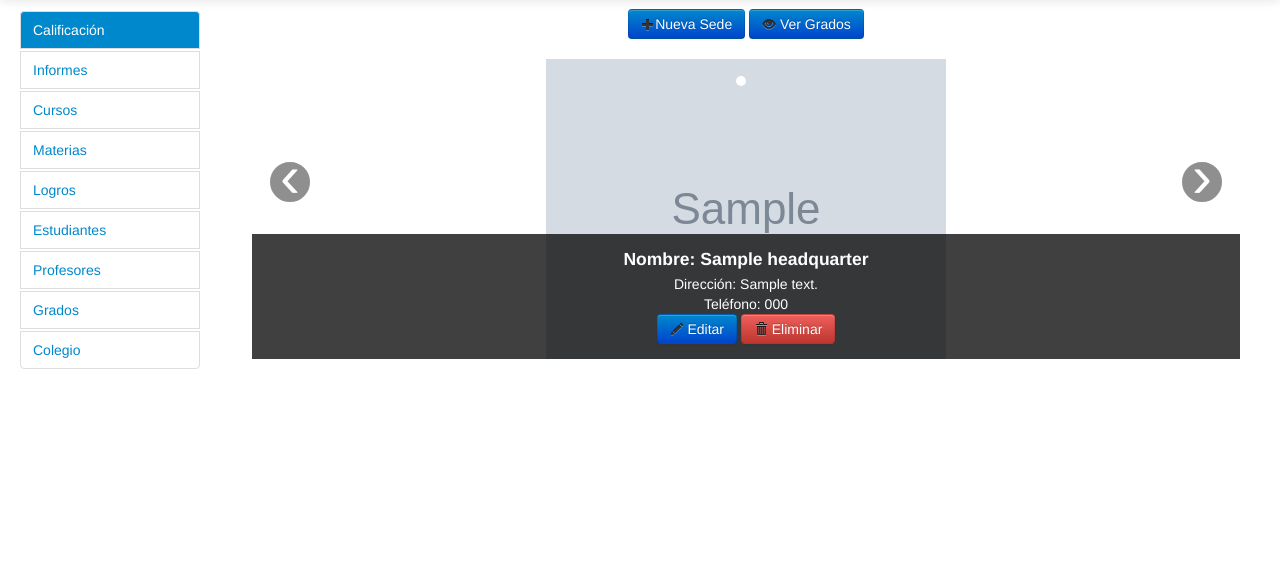
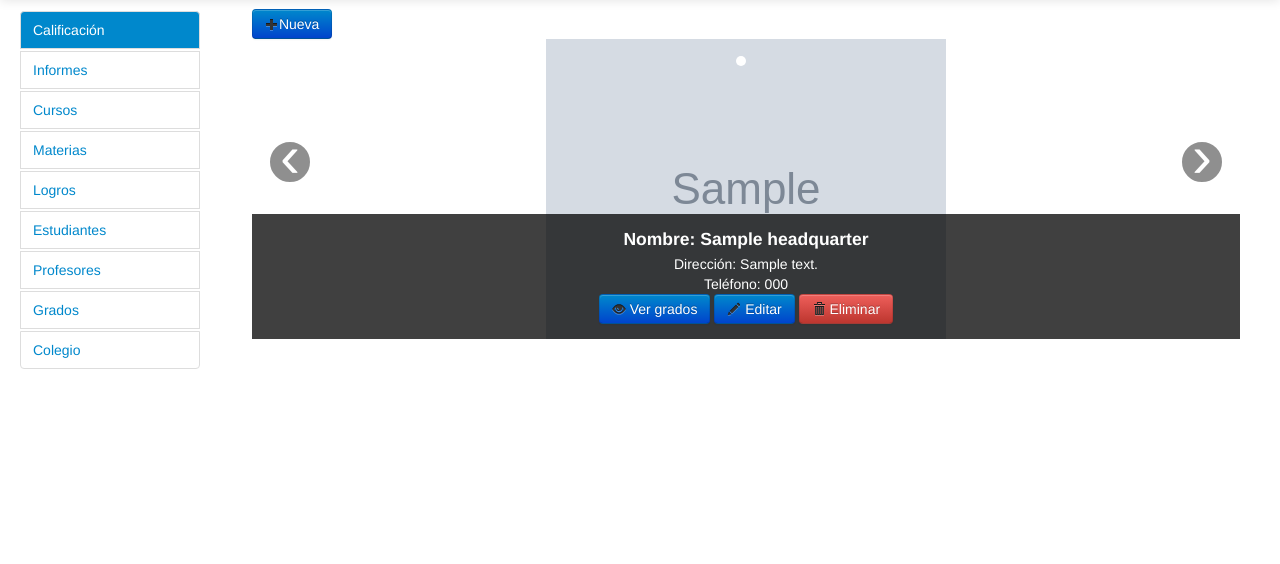
Before and after one commit to a13xander/school, a Django app: page /headquarters/ in a window 1280 px wide. Shown: the part 41-605 px from the top of the page. Run offline with Django 3.2, Linux system fonts and the light colour scheme; a user stored in the database is signed in; tables that the repository leaves empty hold one stand-in row (values such as "Sample post"); grey boxes marked "Sample" are stand-in pictures; parts of the project's set-up code (start-up, migrations or seed data) failed here and were passed over; some libraries are stand-ins or nearby versions.

Commit message:
Corregi el error que se presentaba al borrar la sede, modifique el modelo de headquarter para agregar que el nombre sea unico y agregue la excepcion si ocurre esto.

```diff
--- a/CodeSchool/CodeSchool/Templates/headquarters.html
+++ b/CodeSchool/CodeSchool/Templates/headquarters.html
@@ -4,10 +4,8 @@
 {% endblock %}
 {% block contenido %}
 	<div class="container-fluid">
-		<form id="frmOptions" method="post" class="form-inline text-center">
-			<a href="/headquarters/new" role="button" class="btn btn-primary"><i class="icon-plus"></i>Nueva Sede</a>
-			<a href="/grades" role="button" class="btn btn btn-primary"><i class="icon-eye-open"></i> Ver Grados</a>
-		</form>
+		<a href="/headquarters/new" class="btn btn-primary offset0.5"
+		type="button"><i class="icon-plus"></i>Nueva</a>
 
 		<div id="myCarousel" class="carousel slide" data-pause="pause">
 			<ol class="carousel-indicators">
@@ -28,6 +26,8 @@
 								<h4>Nombre: {{headquarter.headquarter_name}}</h4>
 								<p>Dirección: {{headquarter.headquarter_address}}</p>
 		                    	<p>Teléfono: {{headquarter.headquarter_phone}}</p>
+		                    	<a href="/headquarters/edit/{{headquarter.headquarter_id}}" role="button" class="btn btn-primary">
+								<i class="icon-eye-open"></i> Ver grados</a>
   								<a href="/headquarters/edit/{{headquarter.headquarter_id}}" role="button" class="btn btn-primary">
 								<i class="icon-pencil"></i> Editar</a>
 								<a href="/headquarters/delete/{{headquarter.headquarter_id}}" role="button" class="btn btn-danger">
@@ -41,6 +41,8 @@
 		                     	<h4>Nombre: {{headquarter.headquarter_name}}</h4>
 								<p>Dirección: {{headquarter.headquarter_address}}</p>
 		                    	<p>Teléfono: {{headquarter.headquarter_phone}}</p>
+		                    	<a href="/headquarters/edit/{{headquarter.headquarter_id}}" role="button" class="btn btn-primary">
+								<i class="icon-eye-open"></i> Ver grados</a>
 								<a href="/headquarters/edit/{{headquarter.headquarter_id}}" role="button" class="btn btn-primary">
 								<i class="icon-pencil"></i> Editar</a>
 								<a href="/headquarters/delete/{{headquarter.headquarter_id}}" role="button" class="btn btn-danger">
--- a/CodeSchool/WebSchool/models.py
+++ b/CodeSchool/WebSchool/models.py
@@ -22,7 +22,7 @@ class School(models.Model):
 
 class Headquarter(models.Model):
     headquarter_id = models.AutoField(primary_key = True)
-    headquarter_name =  models.CharField(max_length = 100, null = False)
+    headquarter_name =  models.CharField(max_length = 100, null = False, unique = True, error_messages={'unique': 'Ya existe una sede con este nombre.'})
     headquarter_address = models.CharField(max_length = 50, null = False)
     headquarter_phone = models.CharField(max_length = 10, null = False)
     headquarter_school = models.ForeignKey(School, default = 1, on_delete = models.PROTECT)
@@ -116,8 +116,8 @@ class Allocation(models.Model):
 
 class Student(models.Model):
     student_id = models.AutoField(primary_key = True)
-    student_code = models.IntegerField(null = False, unique = True, error_messages={'unique': 'Ya existe un estudiante con este código'})
-    student_document_id = models.CharField(max_length = 12, null = False, unique = True, error_messages={'unique': 'Ya existe un estudiante con este documento'})
+    student_code = models.IntegerField(null = False, unique = True, error_messages={'unique': 'Ya existe un estudiante con este código.'})
+    student_document_id = models.CharField(max_length = 12, null = False, unique = True, error_messages={'unique': 'Ya existe un estudiante con este documento.'})
     student_first_name = models.CharField(max_length = 50, null = False)
     student_last_name = models.CharField(max_length = 50, null = False)
     student_mobile_number = models.CharField(max_length = 10, null = False)
--- a/CodeSchool/WebSchool/views.py
+++ b/CodeSchool/WebSchool/views.py
@@ -26,6 +26,7 @@ from WebSchool.models import Teacher
 from CodeSchool.forms import TeacherForm
 from WebSchool.models import Year
 from django.db.models.deletion import ProtectedError
+from django.core.files.storage import default_storage
 
 
 def login_school(request):
@@ -281,9 +282,12 @@ def add_headquarter(request):
 def edit_headquarter(request, id_headquarter):
     headquarter = Headquarter.objects.get(pk = id_headquarter)
     if request.method == 'POST':
+        mageField = headquarter.headquarter_image
         form = HeadquarterForm(request.POST, request.FILES, instance = headquarter)
         if form.is_valid():
             form.save()
+            if headquarter.headquarter_image != mageField:
+                default_storage.delete(mageField)
             return HttpResponseRedirect('/headquarters')
     else:
         form = HeadquarterForm(instance = headquarter)
@@ -293,6 +297,7 @@ def edit_headquarter(request, id_headquarter):
 def delete_headquarter(request, id_headquarter):
     headquarter = Headquarter.objects.get(pk = id_headquarter)
     if request.method == 'POST':
+        headquarter.headquarter_image.delete()
         headquarter.delete()
         return HttpResponseRedirect('/headquarters')
     return render_to_response('headquarters.html', {'headquarter':headquarter, 'delete':True}, context_instance = RequestContext(request))
```
Also changed, not shown: CodeSchool/CodeSchool/Static/Upload_Headquarters/course.jpg (deleted), CodeSchool/CodeSchool/Static/Upload_Headquarters/goal.jpg (deleted), 1 other file.
